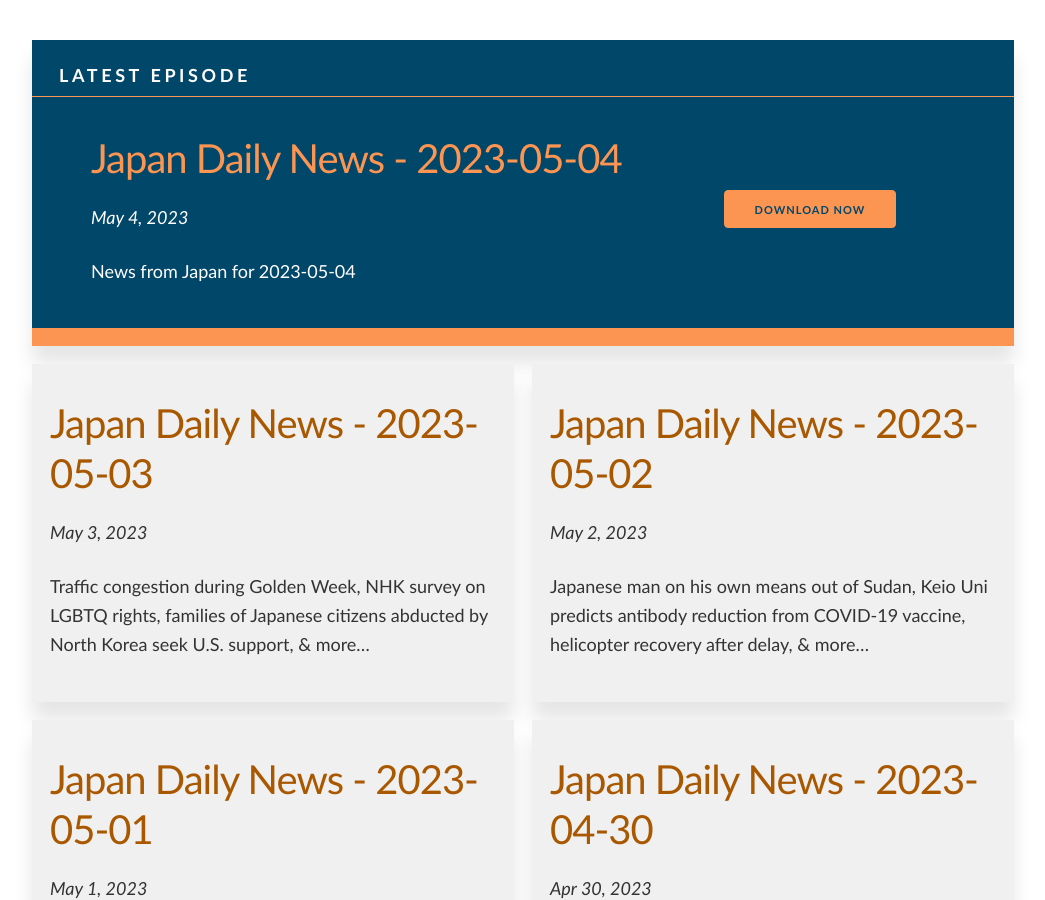
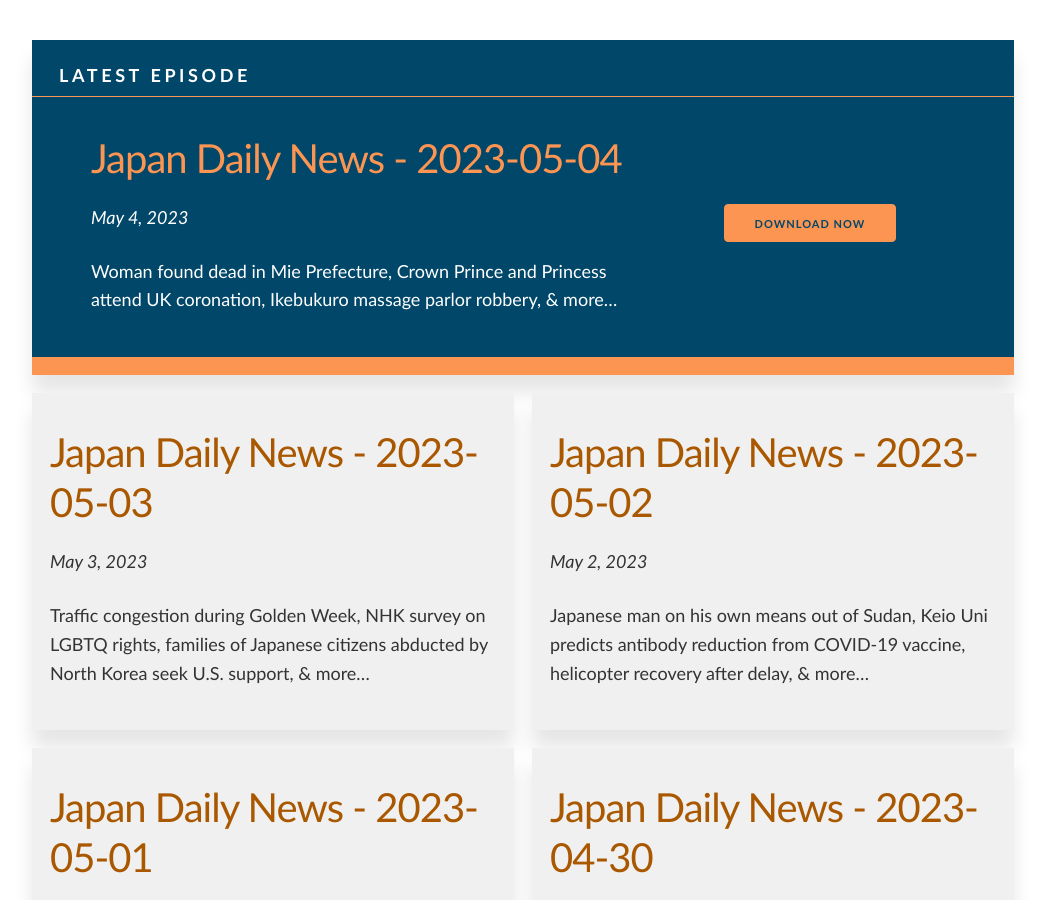
Before and after one commit to tagawa/JapanDailyNews, a Jekyll site: the page built from docs/index.html, in a window 1280 px wide and 900 px high, scrolled down 450 px. Shown: the whole window, without its empty margins (117-1162 px from the left). Built offline with Jekyll 4.4.1, drawn with Linux system fonts in a browser that asks for light colours; comment, search, counter and statistics services are not loaded.

Commit message:
Updated summary

```diff
--- a/docs/_posts/2023-05-04-news.md
+++ b/docs/_posts/2023-05-04-news.md
@@ -3,7 +3,7 @@ layout: post
 title: "Japan Daily News - 2023-05-04"
 date: 2023-05-04 07:58:58 +0900
 file: https://archive.org/download/japandailynews/japandailynews_2023-05-04.mp3
-summary: "News from Japan for 2023-05-04"
+summary: "Woman found dead in Mie Prefecture, Crown Prince and Princess attend UK coronation, Ikebukuro massage parlor robbery, & more…"
 description: "English news from Japan for May 4th, 2023."
 duration: "109"
 length: "01:49"
```
